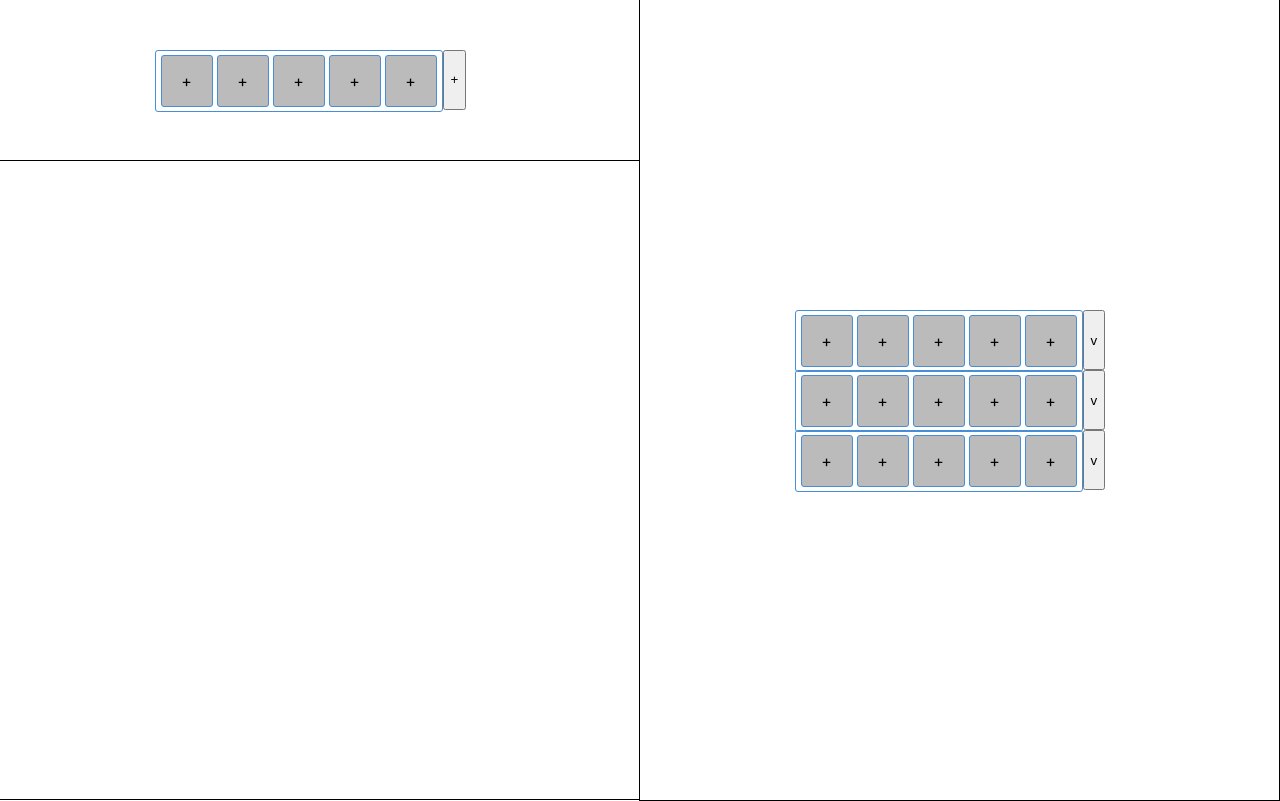
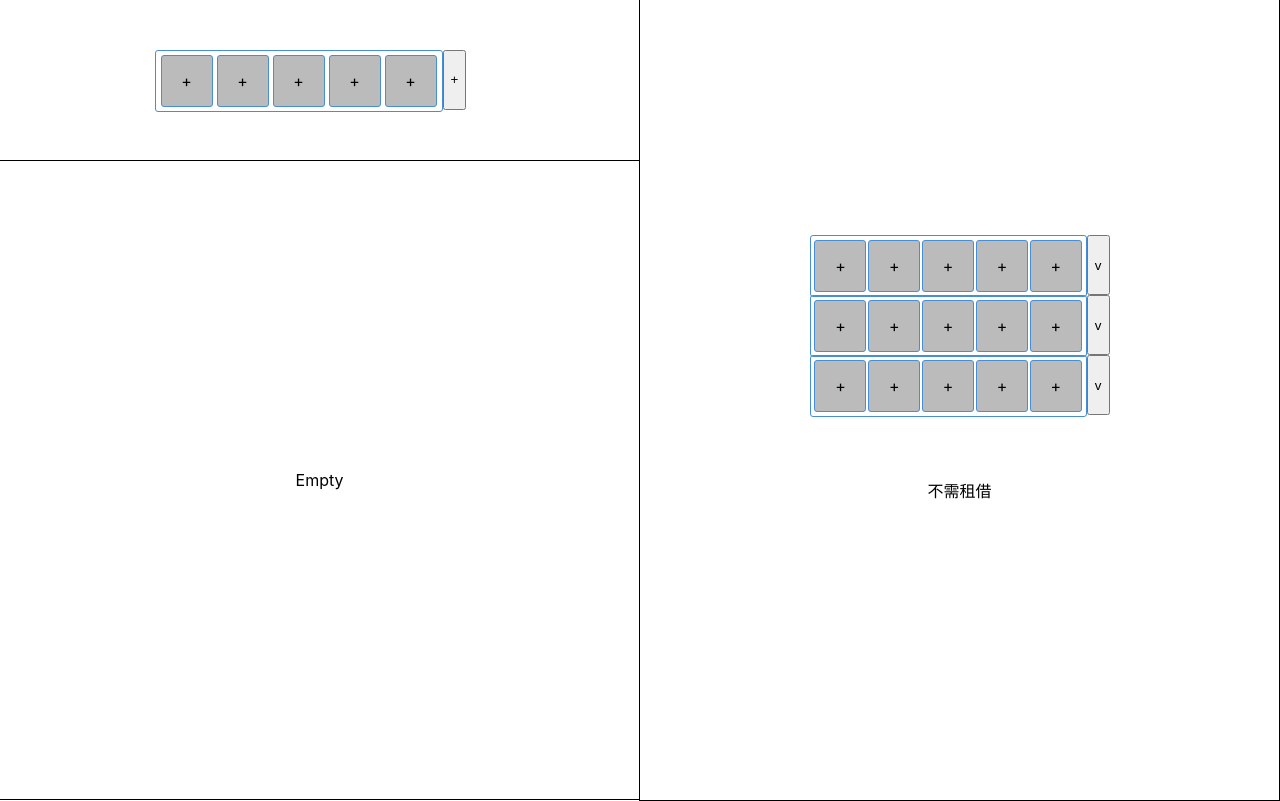
Before and after one commit to AoiYamada/pcrcbh, a React (Create React App) app: page / in a window 1280 px wide. Built offline with nearby package versions, Linux system fonts and the light colour scheme.

Commit message:
feat: conflict logic

```diff
--- a/src/App.tsx
+++ b/src/App.tsx
@@ -1,12 +1,13 @@
 import { useState } from "react";
 import styled, { css } from "styled-components";
+import * as R from "ramda";
 
 import "./App.css";
 import { BattlePartyForm } from "./components/BattlePartyForm";
 import { AddPartyFormContainer } from "./containers/AddPartyFormContainer";
 import { BookmarkContainer } from "./containers/BookmarkContainer";
-import { PartyContainer } from "./containers/PartyContainer";
 import { SelectionModalContainer } from "./containers/SelectionModalContainer";
+import { Party } from "./components/Party";
 
 const fullSizeStyle = css`
   width: 100%;
@@ -59,6 +60,25 @@ const RightMain = styled.div`
   align-items: center;
 `;
 
+const ErrorMessage = styled.div`
+  display: ${({ shouldShow }: { shouldShow: boolean }) =>
+    shouldShow ? "block" : "none"};
+  width: 100%;
+  height: 150px;
+  line-height: 60px;
+  color: red;
+`;
+
+const BorrowBox = styled.div`
+  display: ${({ shouldShow }: { shouldShow: boolean }) =>
+    shouldShow ? "flex" : "none"};
+  width: 100%;
+  height: 150px;
+  flex-direction: column;
+  justify-content: center;
+  align-items: center;
+`;
+
 function App() {
   const [addPartyIds, setAddPartyIds] = useState<number[]>([]);
   const [party1Ids, setParty1Ids] = useState<number[]>([]);
@@ -67,6 +87,43 @@ function App() {
   // const [compensate1Ids, setCompensate1Ids] = useState<number[]>([]);
   // const [compensate2Ids, setCompensate2Ids] = useState<number[]>([]);
   // const [compensate3Ids, setCompensate3Ids] = useState<number[]>([]);
+
+  const borrowIds: number[][] = [];
+
+  const occurrence = R.countBy(R.identity, [
+    ...party1Ids,
+    ...party2Ids,
+    ...party3Ids,
+  ]);
+
+  [party1Ids, party2Ids, party3Ids].forEach((partyIds) => {
+    const currentBorrowIds: number[] = [];
+
+    partyIds.forEach((id) => {
+      if (occurrence[id] > 1) {
+        currentBorrowIds.push(id);
+        occurrence[id] -= 1;
+      }
+    });
+
+    borrowIds.push(currentBorrowIds);
+  });
+
+  let shouldBorrow: boolean;
+  let shouldBorrowIds: number[] = [];
+
+  const maxPartyOccurrence = R.pipe(
+    R.map<number[], number>(R.length),
+    (lengths) => Math.max(...lengths)
+  )(borrowIds);
+
+  shouldBorrow = maxPartyOccurrence < 3;
+
+  if (shouldBorrow) {
+    shouldBorrowIds = R.flatten(borrowIds);
+
+    shouldBorrow = shouldBorrowIds.length < 4;
+  }
 
   return (
     <div className="App">
@@ -107,6 +164,20 @@ function App() {
           memberIds={compensate3Ids}
           setMemberIds={setCompensate3Ids}
         ></BattlePartyForm> */}
+          <BorrowBox shouldShow={shouldBorrow}>
+            {shouldBorrowIds.length ? (
+              <>
+                <div>租借列表</div>
+                <Party
+                  memberIds={shouldBorrowIds}
+                  size={shouldBorrowIds.length}
+                ></Party>
+              </>
+            ) : (
+              <div>不需租借</div>
+            )}
+          </BorrowBox>
+          <ErrorMessage shouldShow={!shouldBorrow}>租借角色衝突</ErrorMessage>
         </RightMain>
       </LRSplitMain>
       <footer>
--- a/src/components/AddPartyForm.tsx
+++ b/src/components/AddPartyForm.tsx
@@ -9,7 +9,7 @@ export const AddPartyForm = ({
   addPartyToList,
 }: PartyProps & PartyActionProps & ListActionProps) => {
   return (
-    <ListItemWrapper>
+    <ListItemWrapper width="330px">
       <PartyContainer
         memberIds={memberIds}
         setMemberIds={setMemberIds}
--- a/src/components/BattlePartyForm.tsx
+++ b/src/components/BattlePartyForm.tsx
@@ -11,7 +11,7 @@ export const BattlePartyForm = ({
   const [isOpened, setIsOpened] = useState<boolean>(false);
 
   return (
-    <ListItemWrapper>
+    <ListItemWrapper width="300px">
       <PartyContainer
         memberIds={memberIds}
         setMemberIds={setMemberIds}
--- a/src/components/Bookmark.tsx
+++ b/src/components/Bookmark.tsx
@@ -1,5 +1,5 @@
+import { PartyContainer } from "../containers/PartyContainer";
 import { ListActionProps, ListProps } from "../types/Bookmark";
-import { Party } from "./Party";
 import { ListItemWrapper } from "./styles/ListComponents";
 
 export const Bookmark = ({
@@ -8,16 +8,20 @@ export const Bookmark = ({
 }: ListProps & ListActionProps) => {
   return (
     <div>
-      {items.map((ids, idx) => (
-        <ListItemWrapper key={idx}>
-          <Party memberIds={ids}></Party>
+      {items.length ? (
+        items.map((ids, idx) => (
+          <ListItemWrapper key={idx} width="300px">
+            <PartyContainer memberIds={ids}></PartyContainer>
             <button
               onClick={() => removePartyFromList && removePartyFromList(idx)}
             >
               x
             </button>
           </ListItemWrapper>
-      ))}
+        ))
+      ) : (
+        <div>Empty</div>
+      )}
     </div>
   );
 };
--- a/src/components/DropDownSelection.tsx
+++ b/src/components/DropDownSelection.tsx
@@ -8,12 +8,15 @@ const DropDownWrapper = styled.div`
   min-height: 60px;
   position: absolute;
   display: ${({ isOpened }: { isOpened: boolean }) =>
-    isOpened ? "block" : "none"};
+    isOpened ? "flex" : "none"};
   box-shadow: 0px 5px 15px 0px rgba(0, 0, 0, 0.2);
   background-color: white;
   padding: 10px;
   z-index: 10;
   transform: translate(-5px, 60px);
+  flex-direction: column;
+  justify-content: center;
+  align-items: center;
 `;
 
 export const DropDownSelection = ({
@@ -24,7 +27,8 @@ export const DropDownSelection = ({
 }: DropDownProps) => {
   return (
     <DropDownWrapper isOpened={isOpened}>
-      {items.map((ids, idx) => (
+      {items.length ? (
+        items.map((ids, idx) => (
           <ListItemWrapper
             key={idx}
             onClick={() => {
@@ -34,7 +38,10 @@ export const DropDownSelection = ({
           >
             <Party memberIds={ids}></Party>
           </ListItemWrapper>
-      ))}
+        ))
+      ) : (
+        <div>Empty</div>
+      )}
     </DropDownWrapper>
   );
 };
--- a/src/components/Party.tsx
+++ b/src/components/Party.tsx
@@ -1,21 +1,23 @@
 import { PartyActionProps, PartyProps } from "../types/Party";
 import { MemberBox } from "./MemberBox";
 import { PartyWrapper } from "./styles/PartyComponents";
-
-const empties = [null, null, null, null, null];
 
 export const Party = ({
   memberIds,
   setMemberIds,
   openModal,
+  size = 5,
 }: PartyProps & PartyActionProps) => (
   <PartyWrapper
+    size={size}
     onClick={
-      setMemberIds && openModal
+      openModal && setMemberIds
         ? () => openModal(memberIds, (ids) => setMemberIds(ids))
         : () => {}
     }
   >
-    {[...memberIds, ...empties].slice(0, 5).map(MemberBox)}
+    {[...memberIds, ...Array.from({ length: size }, () => null)]
+      .slice(0, size)
+      .map(MemberBox)}
   </PartyWrapper>
 );
--- a/src/components/styles/ListComponents.tsx
+++ b/src/components/styles/ListComponents.tsx
@@ -1,7 +1,7 @@
 import styled from "styled-components";
 
 export const ListItemWrapper = styled.div`
-  width: 330px;
+  width: ${({ width }: { width?: string }) => (width ? width : "280px")};
   height: 60px;
   display: flex;
   flex-direction: row;
--- a/src/components/styles/PartyComponents.tsx
+++ b/src/components/styles/PartyComponents.tsx
@@ -2,7 +2,7 @@ import styled from "styled-components";
 
 export const PartyWrapper = styled.div`
   cursor: pointer;
-  width: 280px;
+  width: ${({ size }: { size: number }) => `${30 + 50 * size}px`};
   height: 60px;
   display: flex;
   flex-direction: row;
--- a/src/types/Party.tsx
+++ b/src/types/Party.tsx
@@ -5,6 +5,7 @@ import { CloseModelCallback } from "./SelectionModal";
 export type PartyProps = {
   memberIds: MemberIds;
   setMemberIds?: Dispatch<SetStateAction<MemberIds>>;
+  size?: number;
 };
 
 export type BattlePartyFormProps = {
```
Lines whose indentation alone changed are shown as unchanged.
